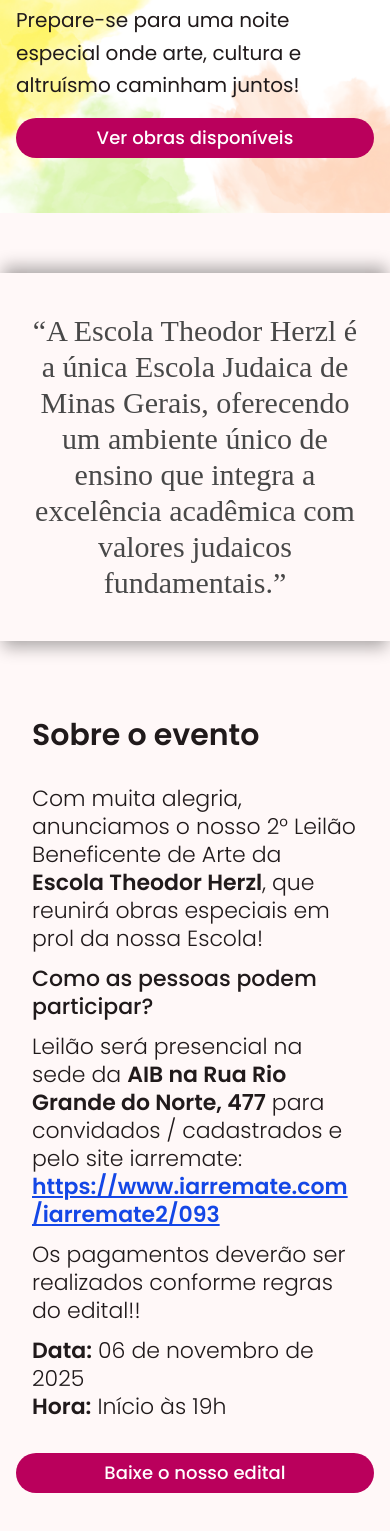
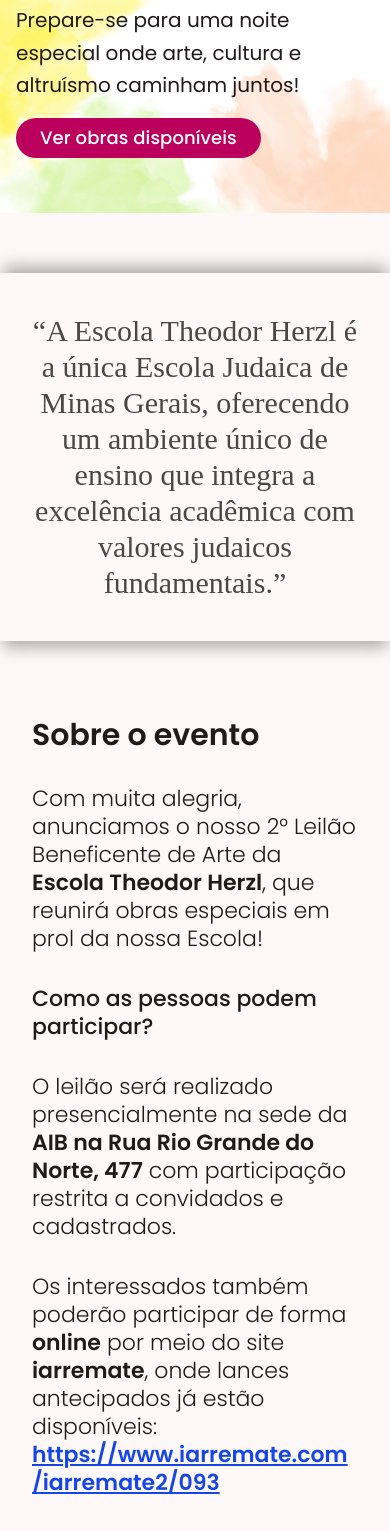
Before and after one commit to rcj-dev/leilao-project, an Angular app: page / in a window 390 px wide. Shown: the part 403-1934 px from the top of the page. Built offline with nearby package versions, Linux system fonts and the light colour scheme; a web font is replaced by a local one.

Commit message:
Alterações realizadas no campo de sobre o evento e também botões que não estão funcionando corretamente

```diff
--- a/src/app/container-inicio/container-inicio.html
+++ b/src/app/container-inicio/container-inicio.html
@@ -17,9 +17,12 @@
         Prepare-se para uma noite especial onde arte, cultura e altruísmo caminham juntos!
       </p>
 
-      <button mat-flat-button color="primary" class="!text-lg transition-all md:w-90 sm:w-full">
-        <a href="#exposicoes">Ver obras disponíveis</a>
-      </button>
+      <a href="#exposicoes">
+        <button mat-flat-button color="primary" class="!text-lg transition-all md:w-90 sm:w-full">
+          Ver obras disponíveis
+        </button>
+      </a>
+
     </div>
   </div>
 </div>
--- a/src/app/header/header.html
+++ b/src/app/header/header.html
@@ -1,26 +1,24 @@
-<header
-  class="fixed top-0 left-0 w-full z-50 flex justify-between items-center px-4 sm:px-8 md:px-0 lg:px-20 py-3 pt-4 md:ml-2 md:mr-2 pb-4 bg-white/10 backdrop-blur-md"
->
-  <!-- Logo -->
+<header class="fixed top-0 left-0 w-full z-50 flex justify-between items-center px-4 sm:px-8 md:px-0 lg:px-20 py-3 pt-4 md:ml-2 md:mr-2 pb-4 bg-white/10 backdrop-blur-md">
   <a href="#inicio" class="cursor-pointer">
     <img src="assets/img/Logo.png" alt="Logo" class="w-50 md:w-44 lg:w-50">
   </a>
 
-  <!-- Menu web -->
   <ul class="hidden md:flex lg:gap-5 md:gap-0 sm:gap-1 items-center">
     <li><button mat-button class="!text-lg font-semibold"><a href="#inicio">Início</a></button></li>
     <li><button mat-button class="!text-lg font-semibold"><a href="#sobre-evento">Sobre o evento</a></button></li>
-    <li><button mat-flat-button class="!text-lg font-semibold"><a href="#exposicoes">Ver obras disponíveis</a></button></li>
+    <li>
+      <a href="#exposicoes">
+        <button mat-flat-button class="!text-lg font-semibold">Ver obras disponíveis</button>
+      </a>
+    </li>
   </ul>
 
-  <!-- Botão do menu mobile -->
   <div class="md:hidden">
     <button mat-icon-button [matMenuTriggerFor]="menu">
       <mat-icon>menu</mat-icon>
     </button>
   </div>
 
-  <!-- Itens do menu (mobile) -->
   <mat-menu #menu="matMenu">
     <button mat-menu-item><a href="#inicio">Início</a></button>
     <button mat-menu-item><a href="#sobre-evento">Sobre o evento</a></button>
@@ -28,5 +26,4 @@
   </mat-menu>
 </header>
 
-<!-- Espaço para compensar o header fixo -->
 <div class="h-24"></div>
--- a/src/app/sobre-evento/sobre-evento.html
+++ b/src/app/sobre-evento/sobre-evento.html
@@ -8,7 +8,7 @@
     </mat-card-header>
 
     <mat-card-content>
-      <p class="poppins-300 text-[22px] sm:text-3x1 md:text-3xl lg:text-4xl flex flex-col gap-3 text-left leading-7 lg:leading-12">
+      <p class="poppins-300 text-[22px] sm:text-3x1 md:text-3xl lg:text-4xl flex flex-col gap-8 text-left leading-7 lg:leading-12">
         <span>
           Com muita alegria, anunciamos o nosso 2° Leilão Beneficente de Arte da
           <span class="poppins-600">Escola Theodor Herzl</span>, que reunirá obras especiais em prol da nossa Escola!
@@ -19,8 +19,13 @@
         </span>
 
         <span>
-          Leilão será presencial na sede da
-          <span class="poppins-600">AIB na Rua Rio Grande do Norte, 477</span> para convidados / cadastrados e pelo site iarremate:
+          O leilão será realizado presencialmente na sede da
+          <span class="poppins-600">AIB na Rua Rio Grande do Norte, 477</span> com participação restrita a convidados e cadastrados.
+        </span>
+
+        <span>
+          Os interessados também poderão participar de forma
+          <span class="poppins-600">online</span> por meio do site <span class="poppins-600">iarremate</span>, onde lances antecipados já estão disponíveis:
           <a href="https://www.iarremate.com/iarremate2/093" target="_blank" rel="noopener noreferrer"
              class="poppins-600 cursor-pointer underline text-blue-700 hover:text-blue-900 break-words">
             https://www.iarremate.com/iarremate2/093
@@ -39,15 +44,17 @@
     </mat-card-content>
 
     <mat-card-footer class="flex sm:items-center-last md:text-left ">
-      <button
-        mat-flat-button
-        color="primary"
-        class="!text-lg transition-all w-full sm:w-2/3 md:w-1/2 lg:w-89"
-      >
+
       <a href="https://www.iarremate.com/iarremate2/093/edital" target="_blank">
-        Baixe o nosso edital
+        <button
+          mat-flat-button
+          color="primary"
+          class="!text-lg transition-all w-full sm:w-2/3 md:w-1/2 lg:w-89"
+          >
+          Baixe o nosso edital
+        </button>
       </a>
-      </button>
+
     </mat-card-footer>
 
   </mat-card>
```
Also changed, not shown: src/app/contato/contato.html (+3 -12 lines).
